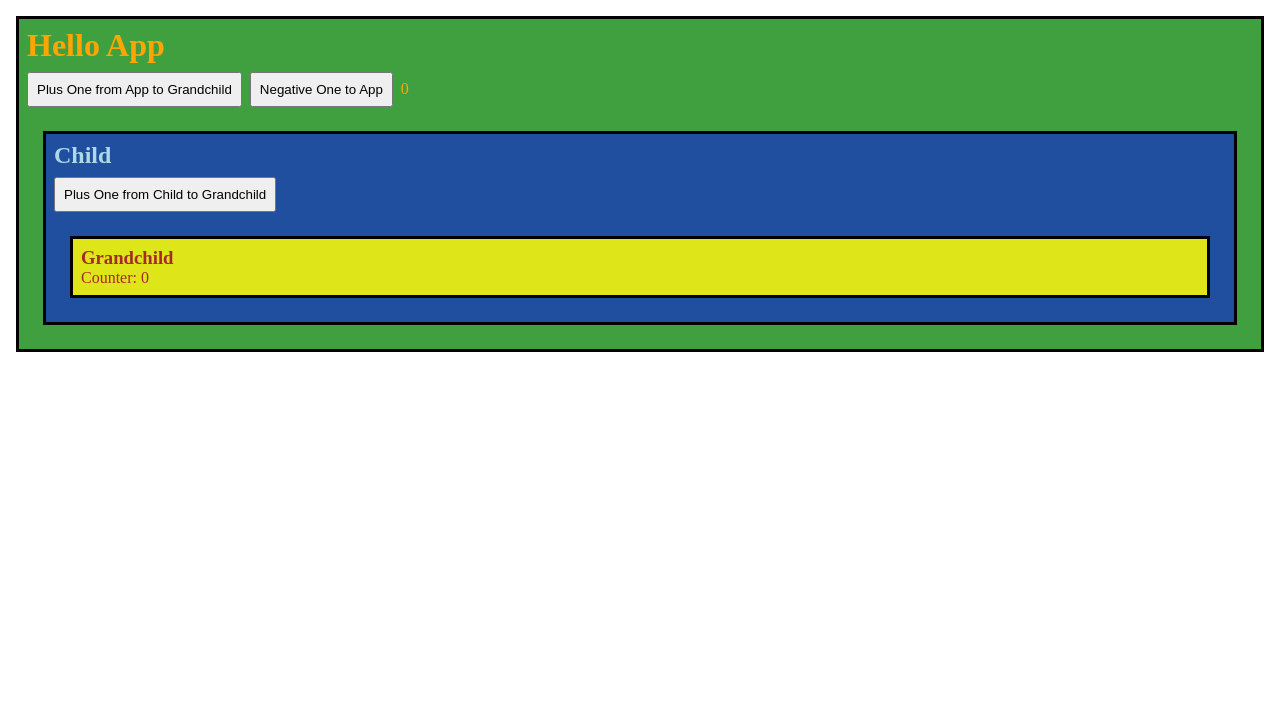
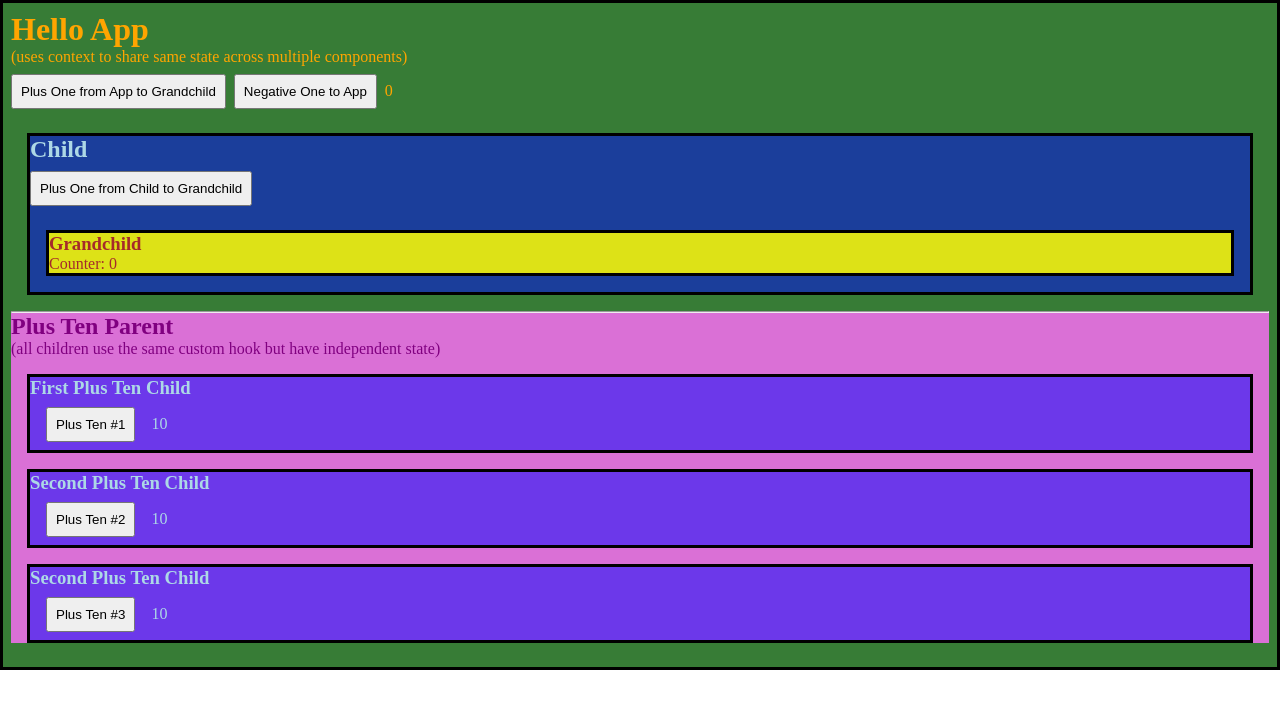
Before and after one commit to franco-ortega/demo-react-02-context, a React (Create React App) app: page / in a window 1280 px wide. Shown: the top 708 px of the page. Built offline with nearby package versions, Linux system fonts and the light colour scheme.

Commit message:
add usePlusTen custom hook

```diff
--- a/src/components/app/App.js
+++ b/src/components/app/App.js
@@ -1,6 +1,7 @@
 import React, { useEffect, useState } from 'react';
 import Child from '../child/Child';
 import { useCounterContext } from '../../state/CounterContext';
+import PlusTenParent from '../plusTen/PlusTenParent';
 
 const App = () => {
   const [negCounter, setNegCounter] = useState(0);
@@ -28,10 +29,13 @@ const App = () => {
   return (
     <main>
         <h1>Hello App</h1>
+        <p>(uses context to share same state across multiple components)</p>
         <button onClick={incrementCount}>Plus One from App to Grandchild</button>
         <button onClick={decrementCount}>Negative One to App</button>
         {negCounter}
         <Child />
+        <hr />
+        <PlusTenParent />
     </main>
   )
 };
--- /dev/null
+++ b/src/components/plusTen/PlusTenChildOne.jsx
@@ -0,0 +1,16 @@
+import React from 'react'
+import { usePlusTen } from '../../hooks/usePlusTen'
+
+const PlusTenChildOne = () => {
+  const { plusTen, incrementByTen } = usePlusTen();
+
+  return (
+    <section>
+      <h3>First Plus Ten Child</h3>
+      <button onClick={incrementByTen}>Plus Ten #1</button>
+      {plusTen}
+    </section>
+  )
+}
+
+export default PlusTenChildOne
--- /dev/null
+++ b/src/components/plusTen/PlusTenChildThree.jsx
@@ -0,0 +1,16 @@
+import React from 'react'
+import { usePlusTen } from '../../hooks/usePlusTen'
+
+const PlusTenChildThree = () => {
+  const { plusTen, incrementByTen } = usePlusTen();
+
+  return (
+    <section>
+      <h3>Second Plus Ten Child</h3>
+      <button onClick={incrementByTen}>Plus Ten #3</button>
+      {plusTen}
+    </section>
+  )
+}
+
+export default PlusTenChildThree
--- /dev/null
+++ b/src/components/plusTen/PlusTenChildTwo.jsx
@@ -0,0 +1,16 @@
+import React from 'react'
+import { usePlusTen } from '../../hooks/usePlusTen'
+
+const PlusTenChildTwo = () => {
+  const { plusTen, incrementByTen } = usePlusTen();
+
+  return (
+    <section>
+      <h3>Second Plus Ten Child</h3>
+      <button onClick={incrementByTen}>Plus Ten #2</button>
+      {plusTen}
+    </section>
+  )
+}
+
+export default PlusTenChildTwo
--- /dev/null
+++ b/src/components/plusTen/PlusTenParent.jsx
@@ -0,0 +1,18 @@
+import React from 'react'
+import PlusTenChildOne from './PlusTenChildOne'
+import PlusTenChildThree from './PlusTenChildThree'
+import PlusTenChildTwo from './PlusTenChildTwo'
+
+const PlusTenParent = () => {
+  return (
+    <div>
+      <h2>Plus Ten Parent</h2>
+      <p>(all children use the same custom hook but have independent state)</p>
+      <PlusTenChildOne />
+      <PlusTenChildTwo />
+      <PlusTenChildThree />
+    </div>
+  )
+}
+
+export default PlusTenParent
--- /dev/null
+++ b/src/hooks/usePlusTen.js
@@ -0,0 +1,14 @@
+import { useState } from "react"
+
+export const usePlusTen = () => {
+  const [plusTen, setPlusTen] = useState(10);
+
+  const incrementByTen = () => {
+    setPlusTen(prevState => prevState + 10);
+  };
+
+  return {
+    plusTen,
+    incrementByTen
+  }
+};
--- a/src/index.css
+++ b/src/index.css
@@ -4,10 +4,12 @@
   padding: 0;
 }
 
-main,
+main {
+  padding: 0.5rem;
+}
+
 section {
   margin: 1rem;
-  padding: 0.5rem;
 }
 
 button {
@@ -36,3 +38,12 @@ section > section {
   background-color: hsl(60, 100%, 50%, 0.85);
   color: brown;
 }
+
+div {
+  background-color: orchid;
+  color: purple;
+}
+
+div > section > button {
+  margin: 0.5rem 1rem;
+}
```
